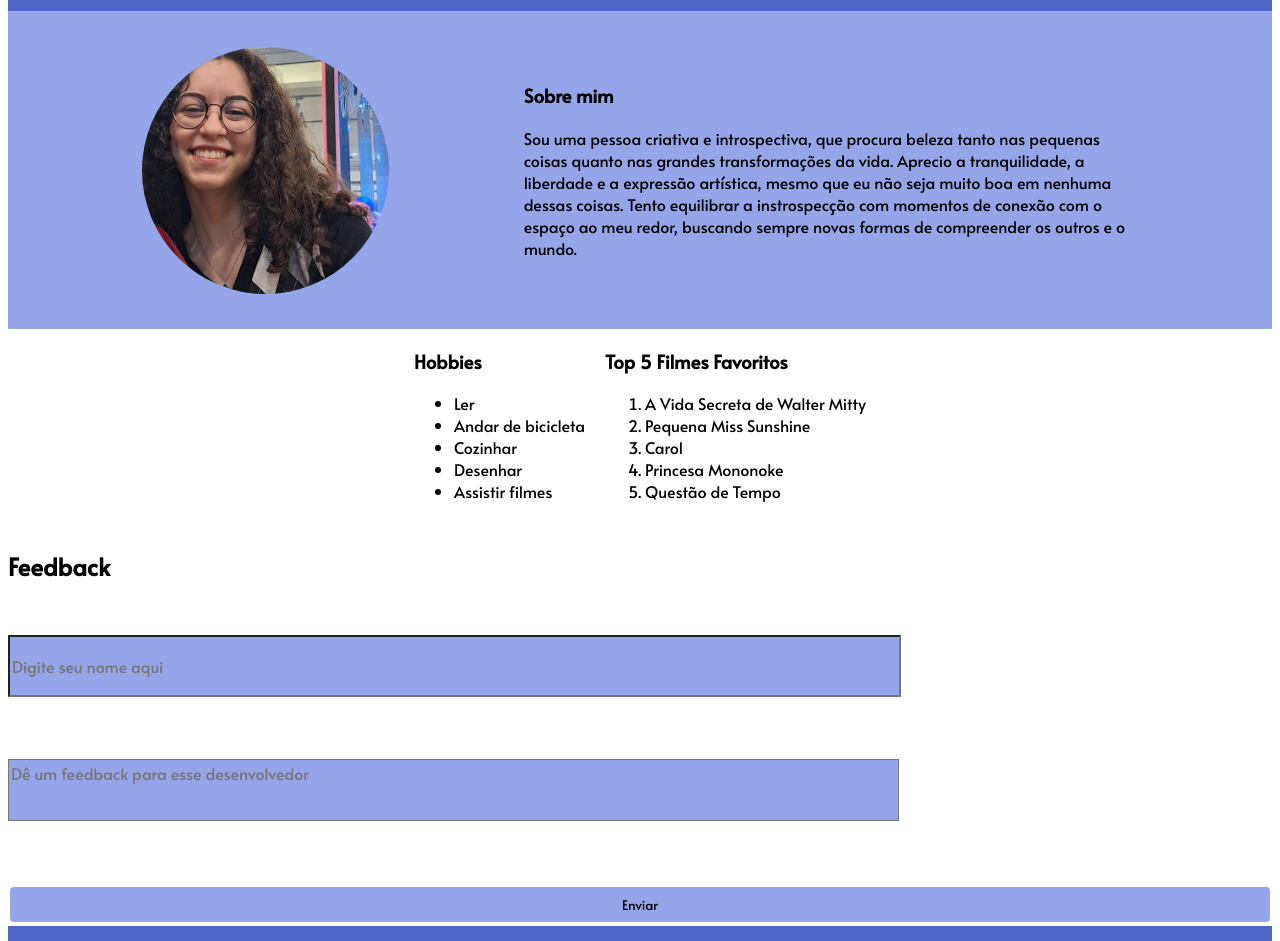
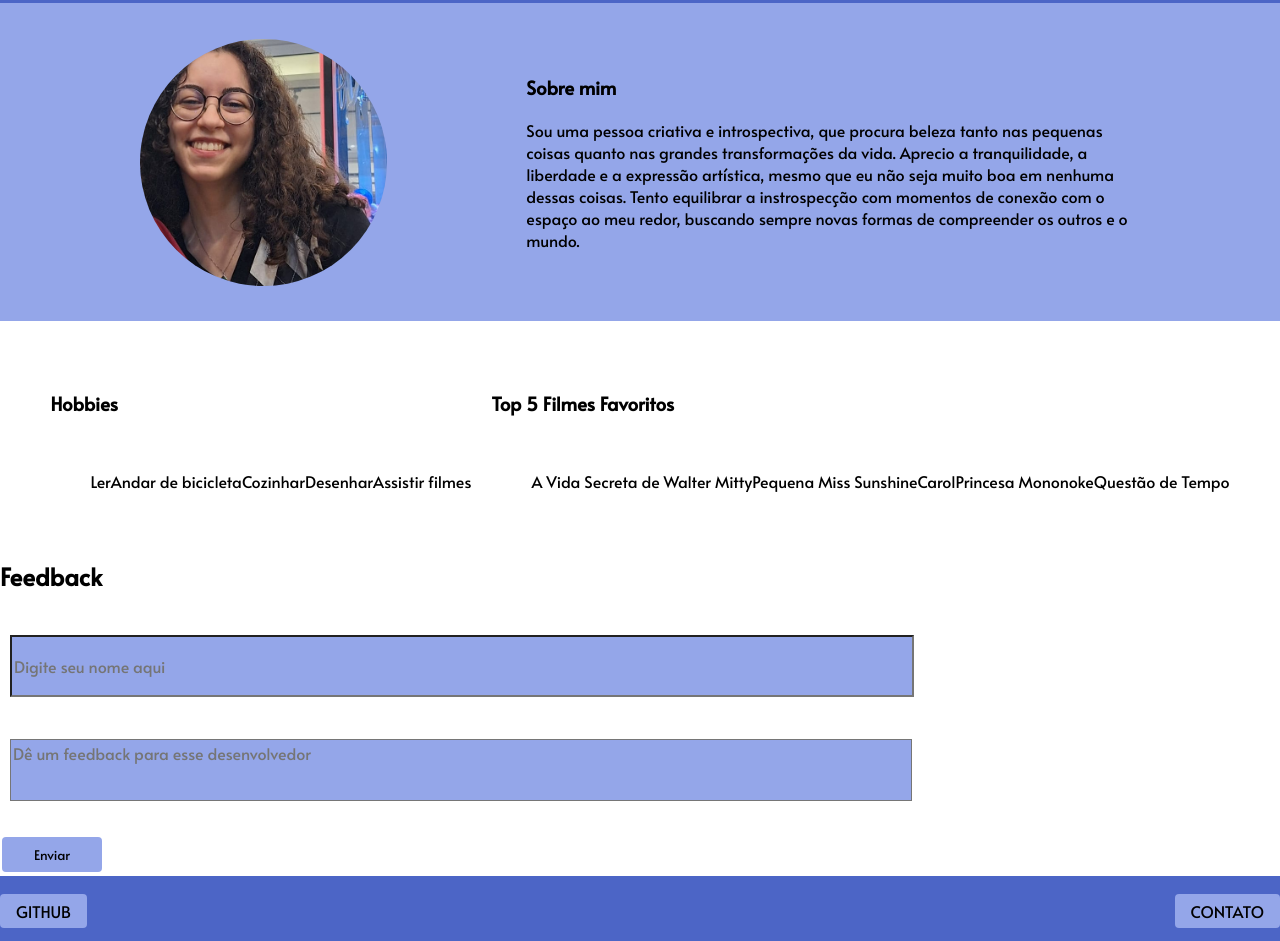
Before and after one commit to jade-mendes/css-101, a plain HTML site: page jade-main.html in a window 1280 px wide. Shown: the part 106-1047 px from the top of the page. Drawn offline with Linux system fonts and the light colour scheme.

Commit message:
feat: mudança de tamanho de fonte de px para em

```diff
--- a/styles.css
+++ b/styles.css
@@ -5,10 +5,13 @@
     --text-color: #000000;
 }
 
+html{
+    font-size: 16px;
+}
+
 header{
     height: 109px;
     background-color: var(--primary-color);
-    position: relative;
     display: flex;
     flex-direction: row;
     justify-content: space-around;
@@ -18,7 +21,7 @@ header{
 header h1{
     display: flex;
     align-items: center;
-    font-size: 40px;
+    font-size: 2.5em;
 }
 
 header div {
@@ -29,11 +32,12 @@ header div {
 header div a{
     color: var(--text-color);
     text-decoration: none;
-    font-size: 24px;
+    font-size: 1.5em;
 }
 
 body {
     font-family: Alata;
+    margin: 0px;
 }
 
 footer{
@@ -47,7 +51,7 @@ footer{
 
 footer a {
     color: var(--text-color);
-    font-size: 16px;
+    font-size: 1em;
     text-decoration: none;
     background-color: var(--secondary-color);
     border-radius: 4px;
@@ -74,7 +78,7 @@ footer a:hover{
 .description p {
     width: 614px;
     height: 134.13px;
-    font-size: 16px;
+    font-size: 1em;
 }
 
 .profile-pic {
@@ -84,24 +88,46 @@ footer a:hover{
     object-fit: cover;
 }
 
+@media screen and (max-width: 480px){
+    .description{
+        height: 584px;
+        flex-direction: column;
+    }
+}
+
 .lists{
     display: flex;
     justify-content: center;
+    flex-direction: row;
+    align-items: center;
+    align-content: center;
+    padding: 20px;
     gap: 20px;
 }
-/*
-.hobbies{
 
-} */
+.lists div{
+    display: flex;
+    flex-direction: column;
+    gap: 20px;
+    margin-top: 30px;
+}
 
-/* .top-five{
+.lists ul, .lists ol{
+    display: flex;
+    flex-direction: row;
+}
 
-} */
+.lists li{
+    display: flex;
+    padding: 0;
+    flex-direction: row;
+
+}
 
 .feedback form{
     display: flex;
     flex-direction: column;
-    gap: 20px;
+    align-items: flex-start;
 }
 
 .feedback h4{
@@ -112,8 +138,9 @@ footer a:hover{
     background-color: var(--secondary-color);
     width: 70%;
     height: 56px;
-    font-size: 16px;
+    font-size: 1em;
     font-family: Alata;
+    margin: 10px;
 }
 
 .feedback textarea{
@@ -121,8 +148,9 @@ footer a:hover{
     width: 70%;
     height: 56px;
     resize: none;
-    font-size: 16px;
+    font-size: 1em;
     font-family: Alata;
+    margin: 10px;
 }
 
 .feedback button[type=submit]{
@@ -139,3 +167,9 @@ footer a:hover{
 .feedback button[type=submit]:hover{
     background-color: var(--accent-color);
 }
+
+@media screen and (max-width: 480px){
+    .feedback form{
+        align-items: center;
+    }
+}
```
